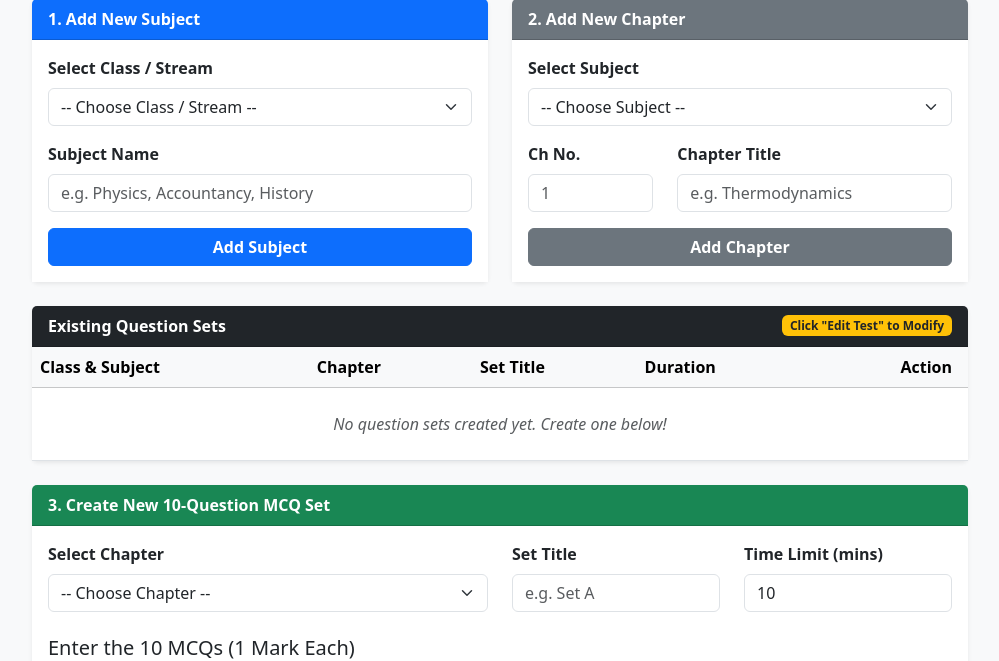
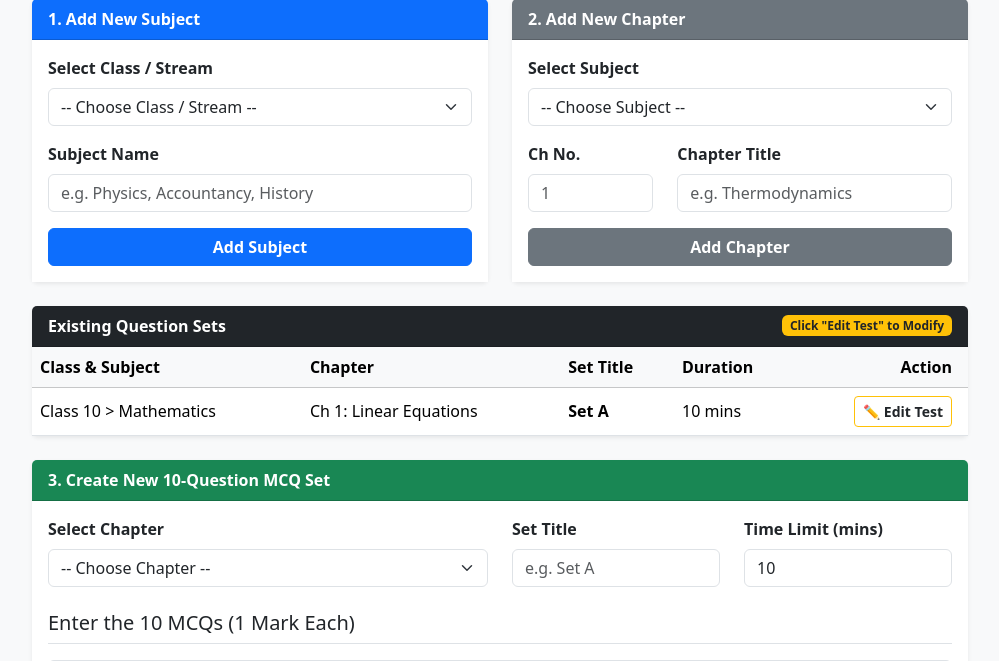
Before and after one commit to Akop369/Examination_Management_System, a Flask app: page /teacher/manage-questions in a window 1280 px wide. Shown: the part 187-848 px from the top of the page, without its empty margins (140-1139 px from the left). Run offline with Flask 3, Linux system fonts and the light colour scheme; the visitor is signed in with stand-in values (Sample User, id 1).

Commit message:
fix: reference correct chapter.sets relationship in manage_questions template

```diff
--- a/templates/manage_questions.html
+++ b/templates/manage_questions.html
@@ -90,7 +90,7 @@
         <table class="table table-hover align-middle mb-0">
           <thead class="table-light">
             <tr>
-              <th scope="col">Class & Subject</th>
+              <th scope="col">Class &amp; Subject</th>
               <th scope="col">Chapter</th>
               <th scope="col">Set Title</th>
               <th scope="col">Duration</th>
@@ -100,7 +100,7 @@
           <tbody>
             {% set count = namespace(value=0) %}
             {% for ch in chapters %}
-              {% for s in ch.question_sets %}
+              {% for s in ch.sets %}
                 {% set count.value = count.value + 1 %}
                 <tr>
                   <td>{{ ch.subject_parent.class_parent.class_name }} &gt; {{ ch.subject_parent.subject_name }}</td>
```
